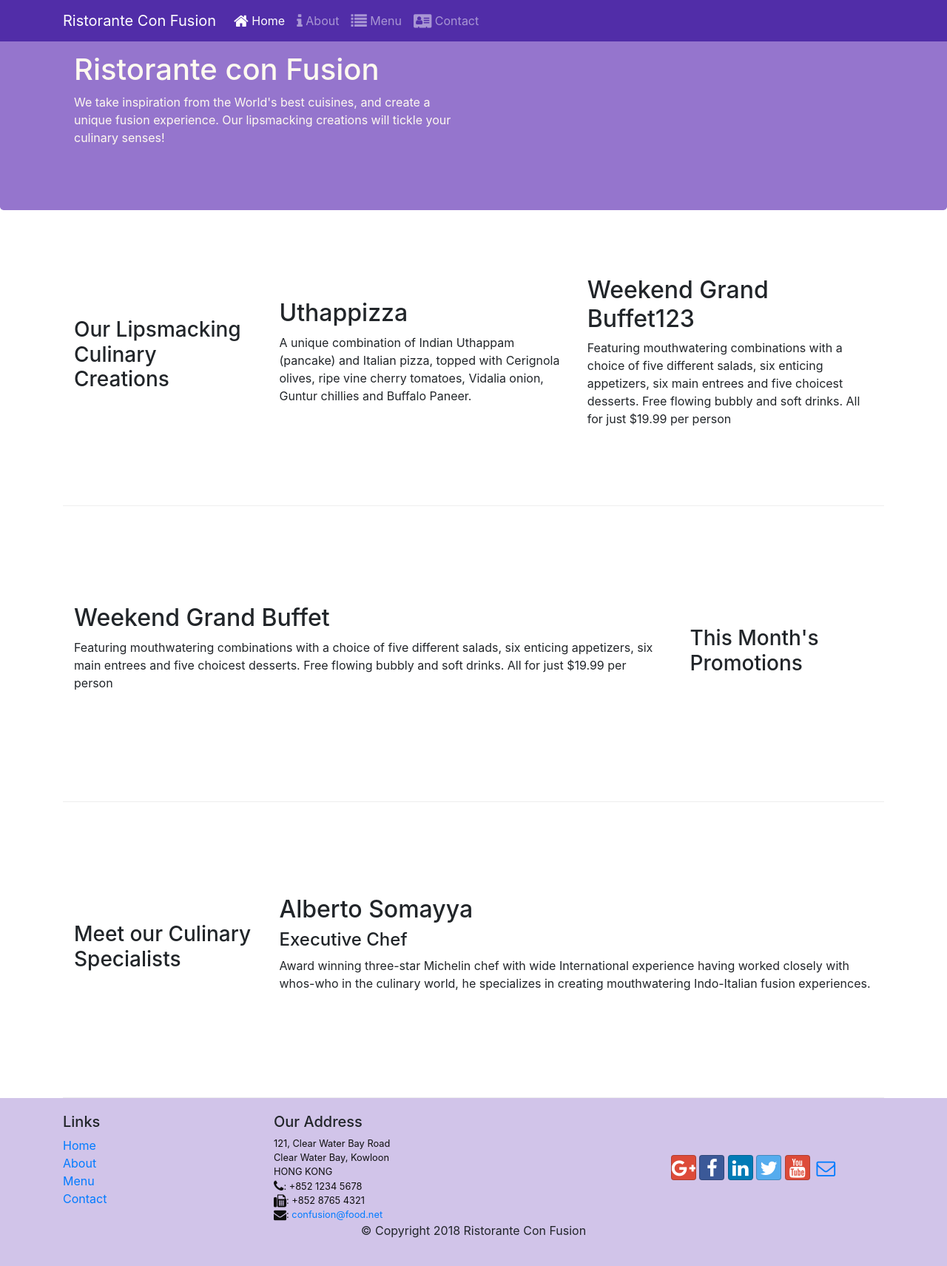
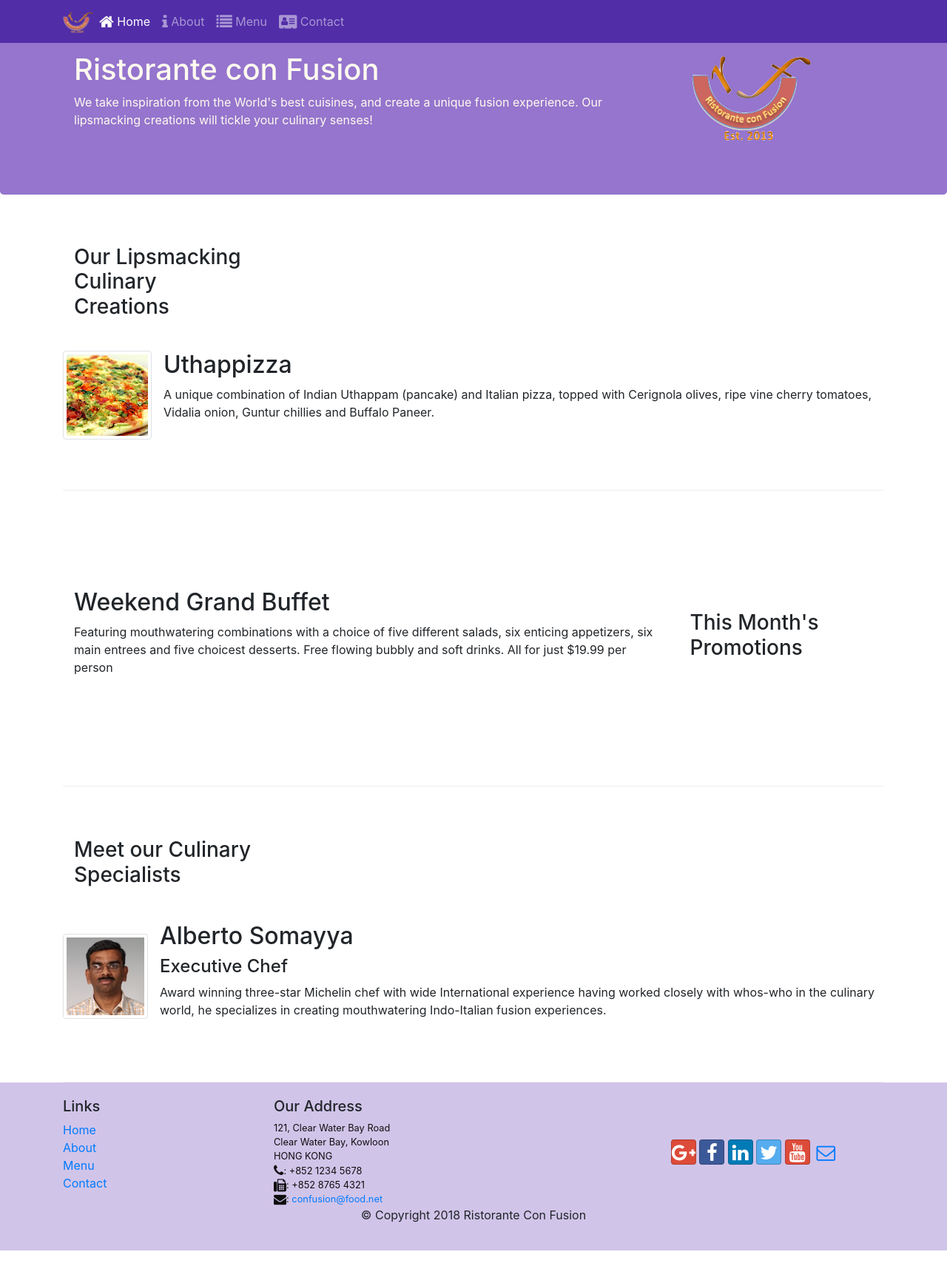
Before and after one commit to kobaf/Bootstrap4Intro, a website: page index.html in a window 1280 px wide. Shown: the whole page at 74% size. After the commit the page ends 1690 px from the top, so only its background shows below. Drawn offline with nearby package versions, Linux system fonts and the light colour scheme.

Commit message:
Images and Media

```diff
--- a/index.html
+++ b/index.html
@@ -21,7 +21,7 @@
             <button class="navbar-toggler" type="button" data-toggle="collapse" data-target="#Navbar">
                 <span class="navbar-toggler-icon"></span>
             </button>
-           <a class="navbar-brand" href="#">Ristorante Con Fusion</a>
+            <a class="navbar-brand mr-auto" href="#"><img src="img/logo.png" height="30" width="41"></a>
            <div class="collapse navbar-collapse" id="Navbar">
                 <ul class="navbar-nav mr-auto">
                     <li class="nav-item active"><a class="nav-link" href="#"><span class="fa fa-home fa-lg"></span> Home</a></li>
@@ -34,12 +34,12 @@
     <header class="jumbotron">
         <div class="container">
             <div class="row row-header">
-                <div class="col-12 col-sm-6">
+                <div class="col-12 col-sm-9">
                     <h1>Ristorante con Fusion</h1>
                     <p>We take inspiration from the World's best cuisines, and create a unique fusion experience. Our lipsmacking creations will tickle your culinary senses!</p>
                 </div>
-                <div class="col-12 col-sm">
-
+                <div class="col-12 col-sm align-self-center">
+                    <img src="img/logo.png" class="img-fluid">
                 </div>
             </div>
         </div>
@@ -50,14 +50,18 @@
             <section class="col-12 col-sm-4 col-md-3 align-items-center">
                 <h3>Our Lipsmacking Culinary Creations</h3>
             </section>
-            <section class="col-12 col-sm col-md">
-                <h2>Uthappizza</h2>
-                <p>A unique combination of Indian Uthappam (pancake) and Italian pizza, topped with Cerignola olives, ripe vine cherry tomatoes, Vidalia onion, Guntur chillies and Buffalo Paneer.</p>
-            </section>
-            <section  class="col col-sm col-md">
-                <h2>Weekend Grand Buffet123</h2>
-                <p>Featuring mouthwatering combinations with a choice of five different salads, six enticing appetizers, six main entrees and five choicest desserts. Free flowing bubbly and soft drinks. All for just $19.99 per person </p>
-            </section>
+            <div class="media">
+                <img class="d-flex mr-3 img-thumbnail align-self-center"
+                        src="img/uthappizza.png" alt="Uthappizza">
+                <div class="media-body">
+                    <h2 class="mt-0">Uthappizza</h2>
+                    <p class="d-none d-sm-block">A unique combination of Indian Uthappam (pancake) and
+                        Italian pizza, topped with Cerignola olives, ripe vine
+                        cherry tomatoes, Vidalia onion, Guntur chillies and
+                        Buffalo Paneer.</p>
+                </div>
+            </div>
+
         </article>
 
 
@@ -75,11 +79,20 @@
             <div class="col-12 col-sm-4 col-md-3">
                 <h3>Meet our Culinary Specialists</h3>
             </div>
-            <div  class="col col-sm col-md">
-                <h2>Alberto Somayya</h2>
-                <h4>Executive Chef</h4>
-                <p>Award winning three-star Michelin chef with wide International experience having worked closely with whos-who in the culinary world, he specializes in creating mouthwatering Indo-Italian fusion experiences. </p>
+            <div class="media">
+                <img class="d-flex mr-3 img-thumbnail align-self-center"
+                        src="img/alberto.png" alt="Alberto Somayya">
+                <div class="media-body">
+                    <h2 class="mt-0">Alberto Somayya</h2>
+                    <h4>Executive Chef</h4>
+                    <p class="d-none d-sm-block">Award winning three-star Michelin chef with wide
+                        International experience having worked closely with
+                        whos-who in the culinary world, he specializes in
+                        creating mouthwatering Indo-Italian fusion experiences.
+                        </p>
+                </div>
             </div>
+
         </div>
     </div>
 
```
Also changed, not shown: aboutus.html (+4 -3 lines), contactus.html (+4 -3 lines), img/alberto.png (added), img/buffet.png (added), img/logo.png (added), img/uthappizza.png (added).
